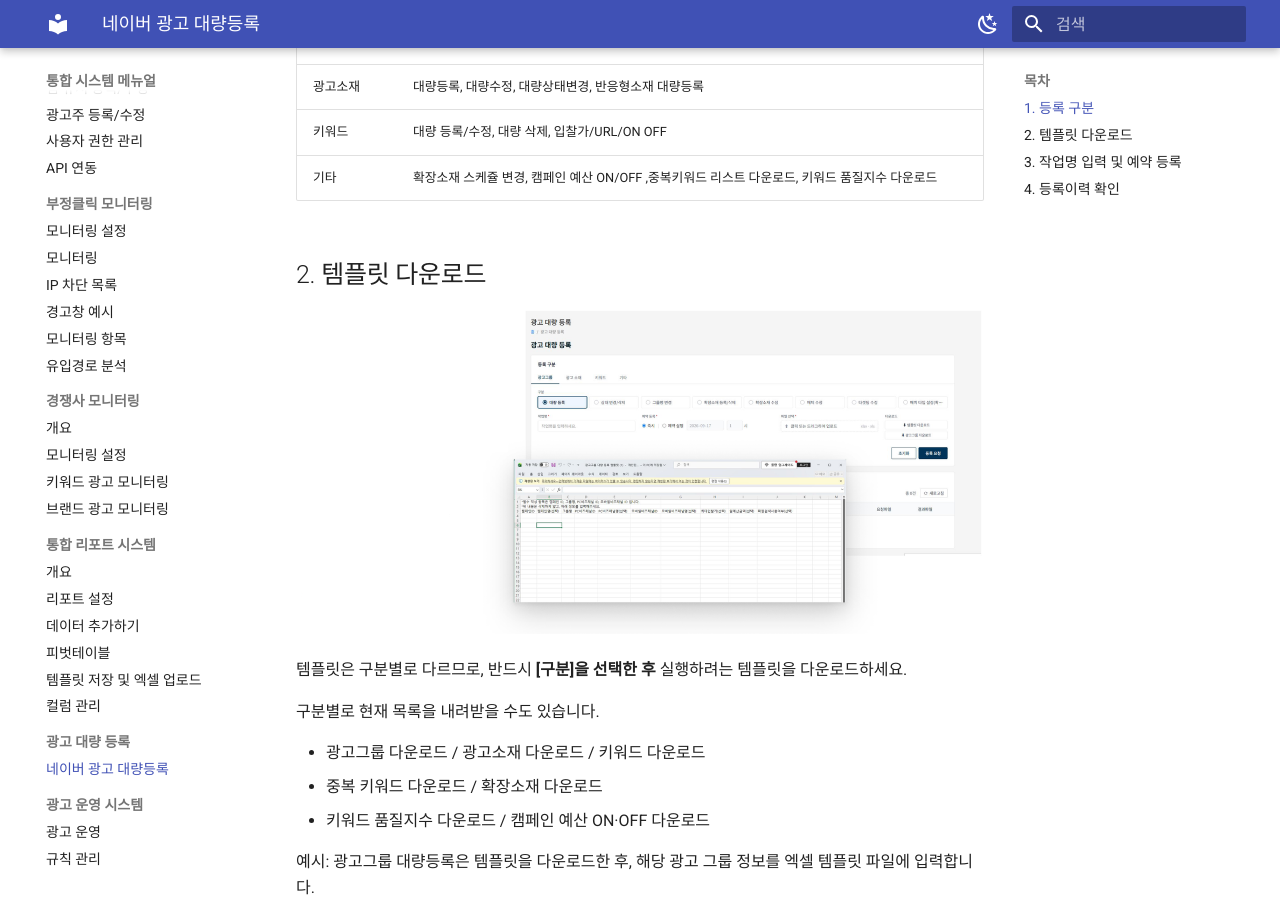
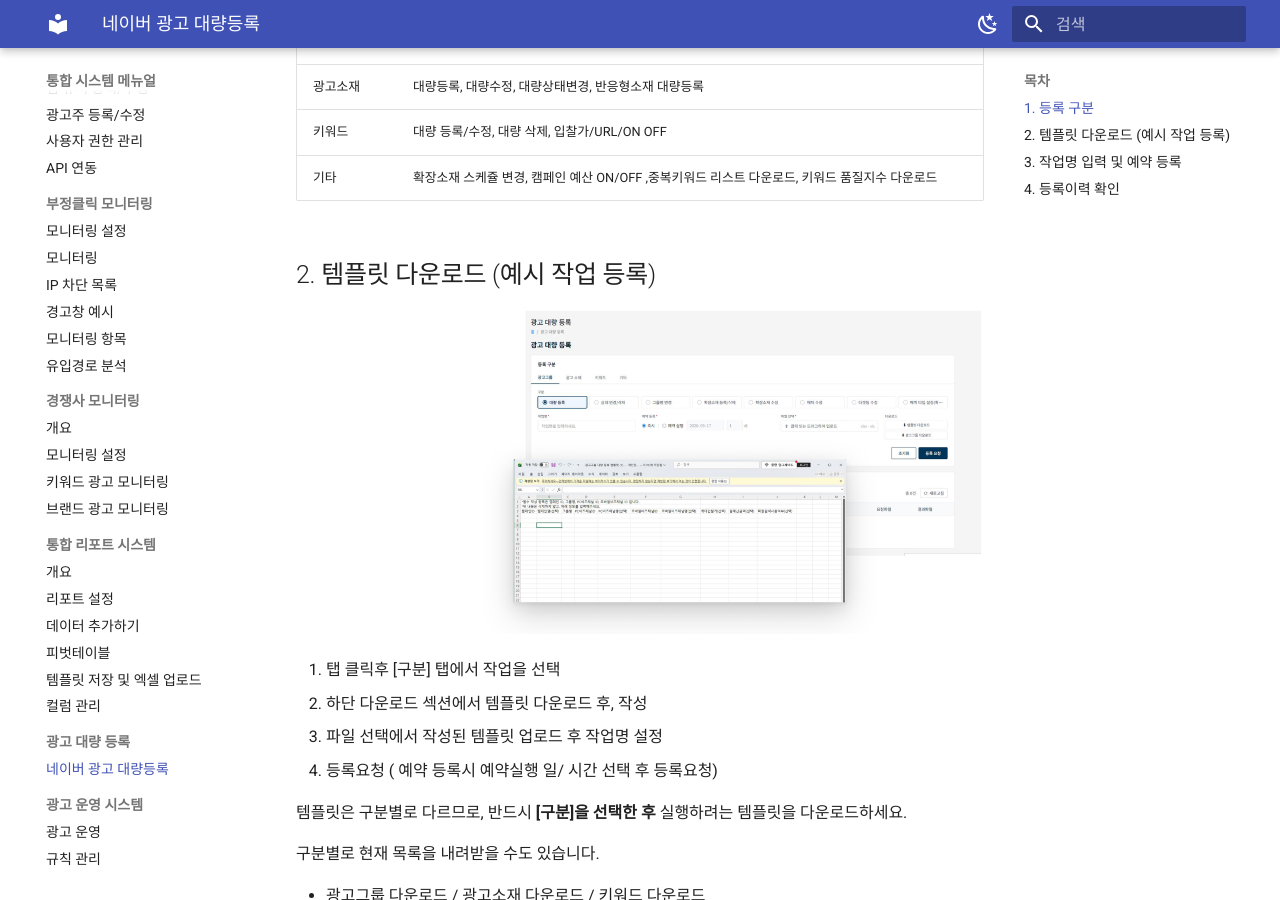
Before and after one commit to EinsHong/ad_system_manual, an MkDocs documentation site: the page built from docs/bulk-register.md, in a window 1280 px wide and 900 px high, scrolled down 870 px. Built offline with MkDocs 1.6.1 and Material for MkDocs 9.7.7, drawn with Linux system fonts in a browser that asks for light colours.

Commit message:
Update bulk-register.md

```diff
--- a/docs/bulk-register.md
+++ b/docs/bulk-register.md
@@ -16,9 +16,14 @@
 | 키워드 | 대량 등록/수정, 대량 삭제, 입찰가/URL/ON OFF |
 | 기타 | 확장소재 스케쥴 변경, 캠페인 예산 ON/OFF ,중복키워드 리스트 다운로드, 키워드 품질지수 다운로드|
 
-## 2. 템플릿 다운로드
+## 2. 템플릿 다운로드 (예시 작업 등록)
 
 ![템플릿 다운로드와 작업 등록 예시](assets/img/bulk-2.png)
+
+1. 탭 클릭후 [구분] 탭에서 작업을 선택
+2. 하단 다운로드 섹션에서 템플릿 다운로드 후, 작성
+3. 파일 선택에서 작성된 템플릿 업로드 후 작업명 설정
+4. 등록요청 ( 예약 등록시 예약실행 일/ 시간 선택 후 등록요청)
 
 템플릿은 구분별로 다르므로, 반드시 **[구분]을 선택한 후** 실행하려는 템플릿을 다운로드하세요.
 
```
